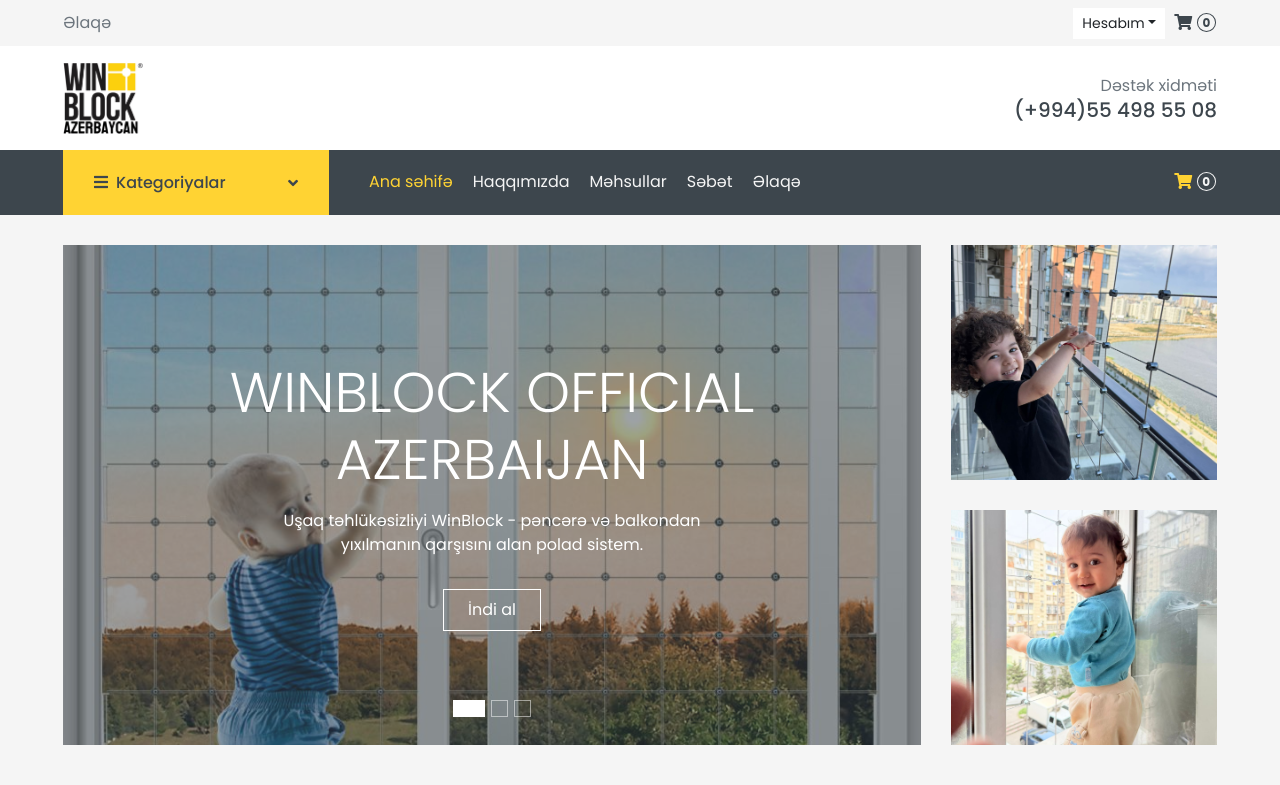
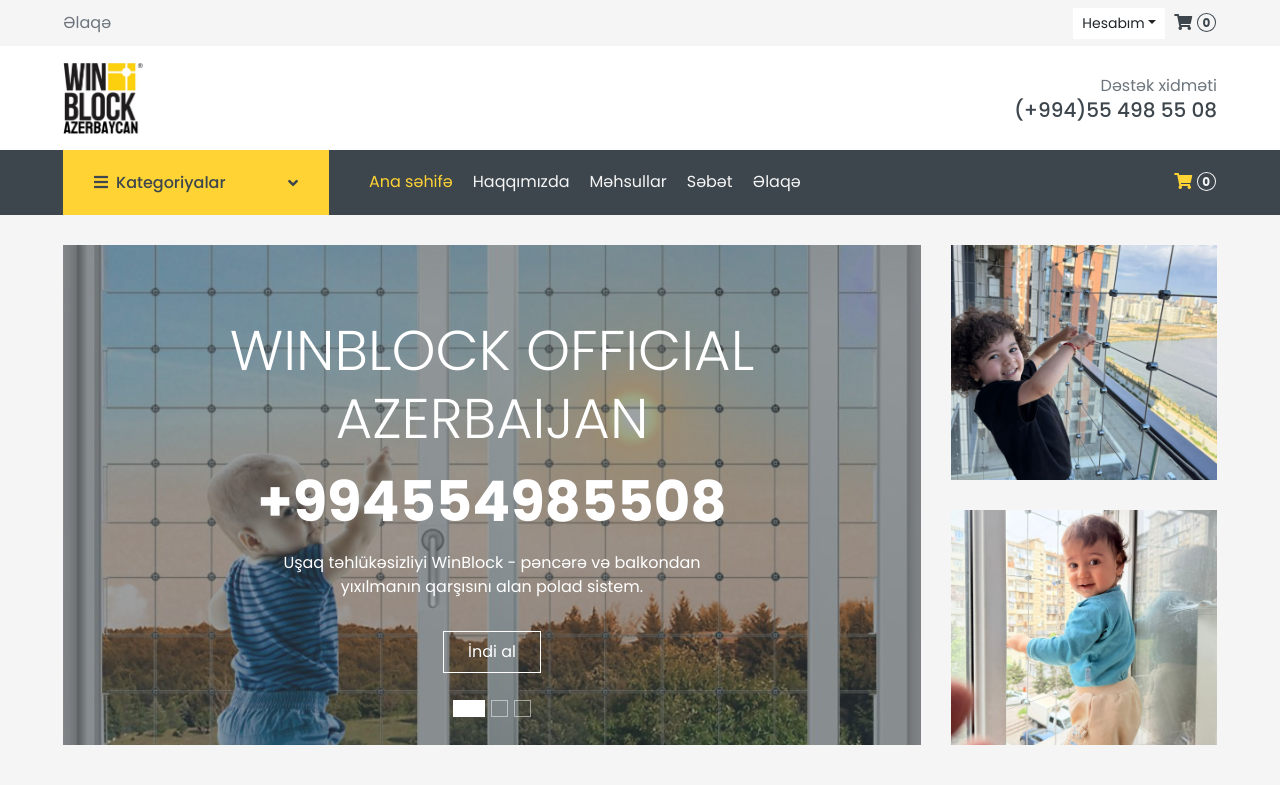
Before and after one commit to IIISRO/winblockaz, a Django app: page / in a window 1280 px wide. Shown: the top 785 px of the page. Run offline with Django 5.2, Linux system fonts and the light colour scheme; data that the repository does not hold is empty; some libraries are stand-ins or nearby versions.

Commit message:
initial commit

```diff
--- a/core/templates/home.html
+++ b/core/templates/home.html
@@ -17,6 +17,7 @@
                         <div class="carousel-caption d-flex flex-column align-items-center justify-content-center">
                             <div class="p-3" style="max-width: 700px;">
                                 <h1 class="display-4 text-white mb-3 animate__animated animate__fadeInDown">WINBLOCK OFFICIAL AZERBAIJAN</h1>
+                                <a href="tel:+994554985508"><h2 class="display-4 text-white mb-3 animate__animated animate__fadeInDown">+994554985508</h2></a>
                                 <p class="mx-md-5 px-5 animate__animated animate__bounceIn">Uşaq təhlükəsizliyi WinBlock - pəncərə və balkondan yıxılmanın qarşısını alan polad sistem.</p>
                                 <a class="btn btn-outline-light py-2 px-4 mt-3 animate__animated animate__fadeInUp" href="{% url 'product:shop' %}">İndi al</a>
                             </div>
@@ -27,6 +28,7 @@
                         <div class="carousel-caption d-flex flex-column align-items-center justify-content-center">
                             <div class="p-3" style="max-width: 700px;">
                                 <h1 class="display-4 text-white mb-3 animate__animated animate__fadeInDown">WINBLOCK OFFICIAL AZERBAIJAN</h1>
+                                <a href="tel:+994554985508"><h2 class="display-4 text-white mb-3 animate__animated animate__fadeInDown">+994554985508</h2></a>
                                 <p class="mx-md-5 px-5 animate__animated animate__bounceIn">Uşaq təhlükəsizliyi WinBlock - pəncərə və balkondan yıxılmanın qarşısını alan polad sistem.</p>
                                 <a class="btn btn-outline-light py-2 px-4 mt-3 animate__animated animate__fadeInUp" href="{% url 'product:shop' %}">İndi al</a>
                             </div>
@@ -37,6 +39,7 @@
                         <div class="carousel-caption d-flex flex-column align-items-center justify-content-center">
                             <div class="p-3" style="max-width: 700px;">
                                 <h1 class="display-4 text-white mb-3 animate__animated animate__fadeInDown">WINBLOCK OFFICIAL AZERBAIJAN</h1>
+                                <a href="tel:+994554985508"><h2 class="display-4 text-white mb-3 animate__animated animate__fadeInDown">+994554985508</h2></a>
                                 <p class="mx-md-5 px-5 animate__animated animate__bounceIn">Uşaq təhlükəsizliyi WinBlock - pəncərə və balkondan yıxılmanın qarşısını alan polad sistem.</p>
                                 <a class="btn btn-outline-light py-2 px-4 mt-3 animate__animated animate__fadeInUp" href="{% url 'product:shop' %}">İndi al</a>
                             </div>
```
